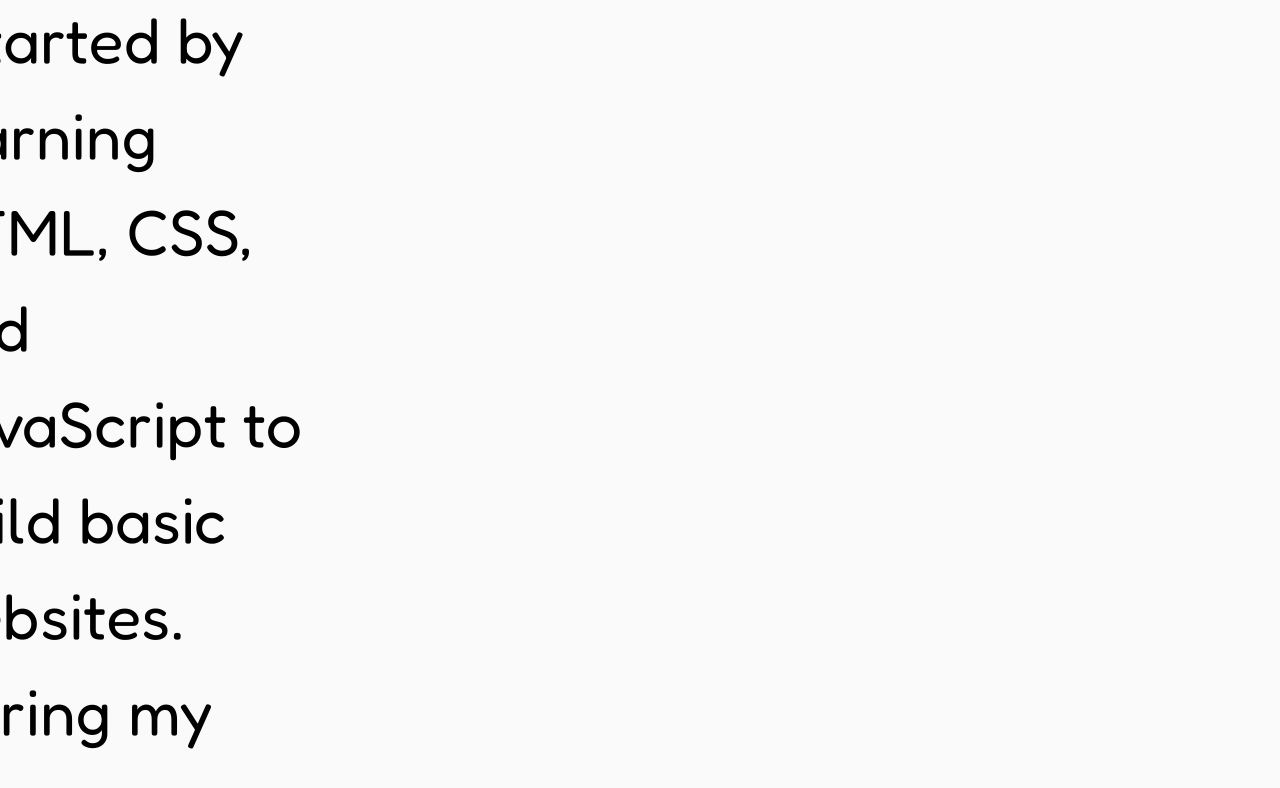
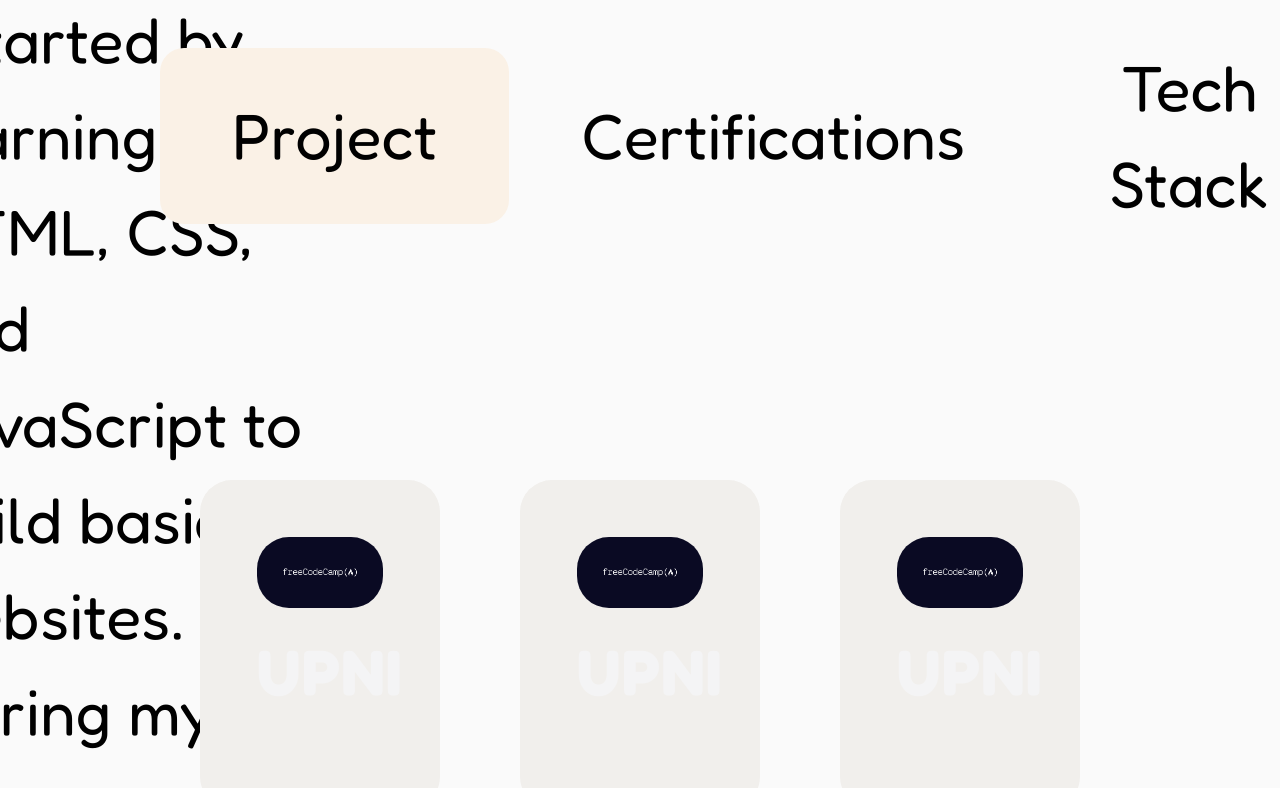
Before and after one commit to Jetezh/portfolio, a Next.js app: page / in a window 1280 px wide. Shown: the part 1840-2628 px from the top of the page. Built offline with nearby package versions, Linux system fonts and the light colour scheme.

Commit message:
update portfolio sections

```diff
--- a/components/PortfolioSections.tsx
+++ b/components/PortfolioSections.tsx
@@ -1,11 +1,29 @@
 import React from 'react'
 import { motion } from 'motion/react'
+import { Tabs } from './ui/tabs'
+import { HoverEffect } from './ui/card-hover-effect'
+import Image from 'next/image'
+import { assets } from '@/assets/asset'
 
 const project = [
     {
+        image: assets.freecodecamp,
         title: "UPNI",
-        content: ""
-    }
+        description: "",
+        link: ""
+    },
+    {
+        image: assets.freecodecamp,
+        title: "UPNI",
+        description: "",
+        link: ""
+    },
+    {
+        image: assets.freecodecamp,
+        title: "UPNI",
+        description: "",
+        link: ""
+    },
 ]
 
 const certifications = [
@@ -17,21 +35,129 @@
 
 const techStack = [
     {
-        title: ""
-    }
+        title: "React",
+        content: (
+            <div>
+
+            </div>
+        )
+    },
+    {
+        title: "Next.js",
+        content: (
+            <div>
+
+            </div>
+        )
+    },
+    {
+        title: "TailwindCSS",
+        content: (
+            <div>
+
+            </div>
+        )
+    },
+    {
+        title: "Javascript",
+        content: (
+            <div>
+
+            </div>
+        )
+    },
+    {
+        title: "Typescript",
+        content: (
+            <div>
+
+            </div>
+        )
+    },
+    {
+        title: "Node.js",
+        content: (
+            <div>
+
+            </div>
+        )
+    },
+    {
+        title: "Express.js",
+        content: (
+            <div>
+
+            </div>
+        )
+    },
+    {
+        title: "NPM",
+        content: (
+            <div>
+
+            </div>
+        )
+    },
+    {
+        title: "Git",
+        content: (
+            <div>
+
+            </div>
+        )
+    },
+    {
+        title: "Github",
+        content: (
+            <div>
+
+            </div>
+        )
+    },
+    {
+        title: "MySQL",
+        content: (
+            <div>
+
+            </div>
+        )
+    },
+    {
+        title: "MongoDB",
+        content: (
+            <div>
+
+            </div>
+        )
+    },
+    {
+        title: "Figma",
+        content: (
+            <div>
+
+            </div>
+        )
+    },
 ]
 
 const tabs = [
     {
         title: "Project",
-        content: ""
+        value: "Project",
+        content: (
+            <div>
+                <HoverEffect items={project} />
+            </div>
+        )
     },
     {
         title: "Certifications",
+        value: "Certifications",
         content: ""
     },
     {
         title: "Tech Stack",
+        value: "Tech Stack",
         content: ""
     }
 ]
@@ -50,6 +176,7 @@
             }}>
                 Portfolios
         </motion.h1>
+        <Tabs tabs={tabs} />
     </div>
   )
 }
--- /dev/null
+++ b/components/ui/card-hover-effect.tsx
@@ -0,0 +1,135 @@
+import { cn } from "@/lib/utils";
+import { AnimatePresence, motion } from "motion/react";
+import { StaticImport } from "next/dist/shared/lib/get-img-props";
+import Image from "next/image";
+import Link from "next/link";
+import { useState } from "react";
+
+export const HoverEffect = ({
+  items,
+  className,
+}: {
+  items: {
+    title: string;
+    description: string;
+    link: string;
+    image: string | StaticImport;
+    alt: string;
+  }[];
+  className?: string;
+}) => {
+  const [hoveredIndex, setHoveredIndex] = useState<number | null>(null);
+
+  return (
+    <div
+      className={cn(
+        "grid grid-cols-1 md:grid-cols-2 lg:grid-cols-3 py-10",
+        className
+      )}
+    >
+      {items.map((item, idx) => (
+        <Link
+          href={item?.link}
+          key={item?.link}
+          className="relative group block p-10 h-full w-full"
+          onMouseEnter={() => setHoveredIndex(idx)}
+          onMouseLeave={() => setHoveredIndex(null)}
+        >
+          <AnimatePresence>
+            {hoveredIndex === idx && (
+              <motion.span
+                className="absolute inset-0 h-full w-full bg-neutral-200 dark:bg-slate-800/[0.8] block rounded-4xl"
+                layoutId="hoverBackground"
+                initial={{ opacity: 0 }}
+                animate={{
+                  opacity: 1,
+                  transition: { duration: 0.15 },
+                }}
+                exit={{
+                  opacity: 0,
+                  transition: { duration: 0.15, delay: 0.2 },
+                }}
+              />
+            )}
+          </AnimatePresence>
+          <Card>
+            <CardImage src={item.image} alt={item.alt} />
+            <CardTitle>{item.title}</CardTitle>
+            <CardDescription>{item.description}</CardDescription>
+          </Card>
+        </Link>
+      ))}
+    </div>
+  );
+};
+
+export const Card = ({
+  className,
+  children,
+}: {
+  className?: string;
+  children: React.ReactNode;
+}) => {
+  return (
+    <div
+      className={cn(
+        "rounded-4xl h-full w-full p-10 overflow-hidden bg-[#F1EFEC] border border-transparent dark:border-white/[0.2] group-hover:border-slate-700 relative z-20",
+        className
+      )}
+    >
+      <div className="relative z-50">
+        <div className="p-4">{children}</div>
+      </div>
+    </div>
+  );
+};
+
+export const CardTitle = ({
+  className,
+  children,
+}: {
+  className?: string;
+  children: React.ReactNode;
+}) => {
+  return (
+    <h4 className={cn("text-zinc-100 font-bold tracking-wide mt-4", className)}>
+      {children}
+    </h4>
+  );
+};
+export const CardDescription = ({
+  className,
+  children,
+}: {
+  className?: string;
+  children: React.ReactNode;
+}) => {
+  return (
+    <p
+      className={cn(
+        "mt-8 text-zinc-400 tracking-wide leading-relaxed text-sm",
+        className
+      )}
+    >
+      {children}
+    </p>
+  );
+};
+
+export const CardImage = ({
+    className,
+    src,
+    alt,
+}: {
+    className?: string;
+    src: string | StaticImport;
+    alt: string;
+}) => {
+    return (
+        <Image
+        className={cn( "w-full rounded-4xl" , className)}
+        src={src}
+        alt={alt}
+         />
+    )
+}
```
